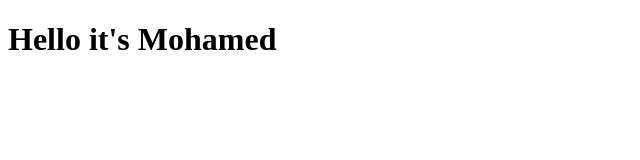
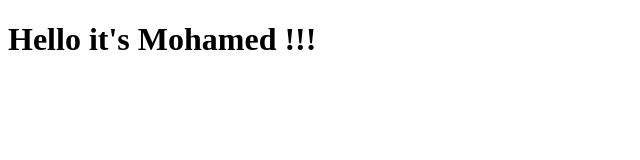
Before and after one commit to MohamedElayech/test4, a plain HTML site: page index.html in a window 1280 px wide. Shown: the full height of the page, 0-640 px from the left. Drawn offline with Linux system fonts and the light colour scheme.

Commit message:
Update index.html

```diff
--- a/index.html
+++ b/index.html
@@ -6,6 +6,6 @@
     <title>Document</title>
 </head>
 <body>
-    <h1>Hello it's Mohamed</h1>
+    <h1>Hello it's Mohamed  !!!</h1>
 </body>
 </html>
```
